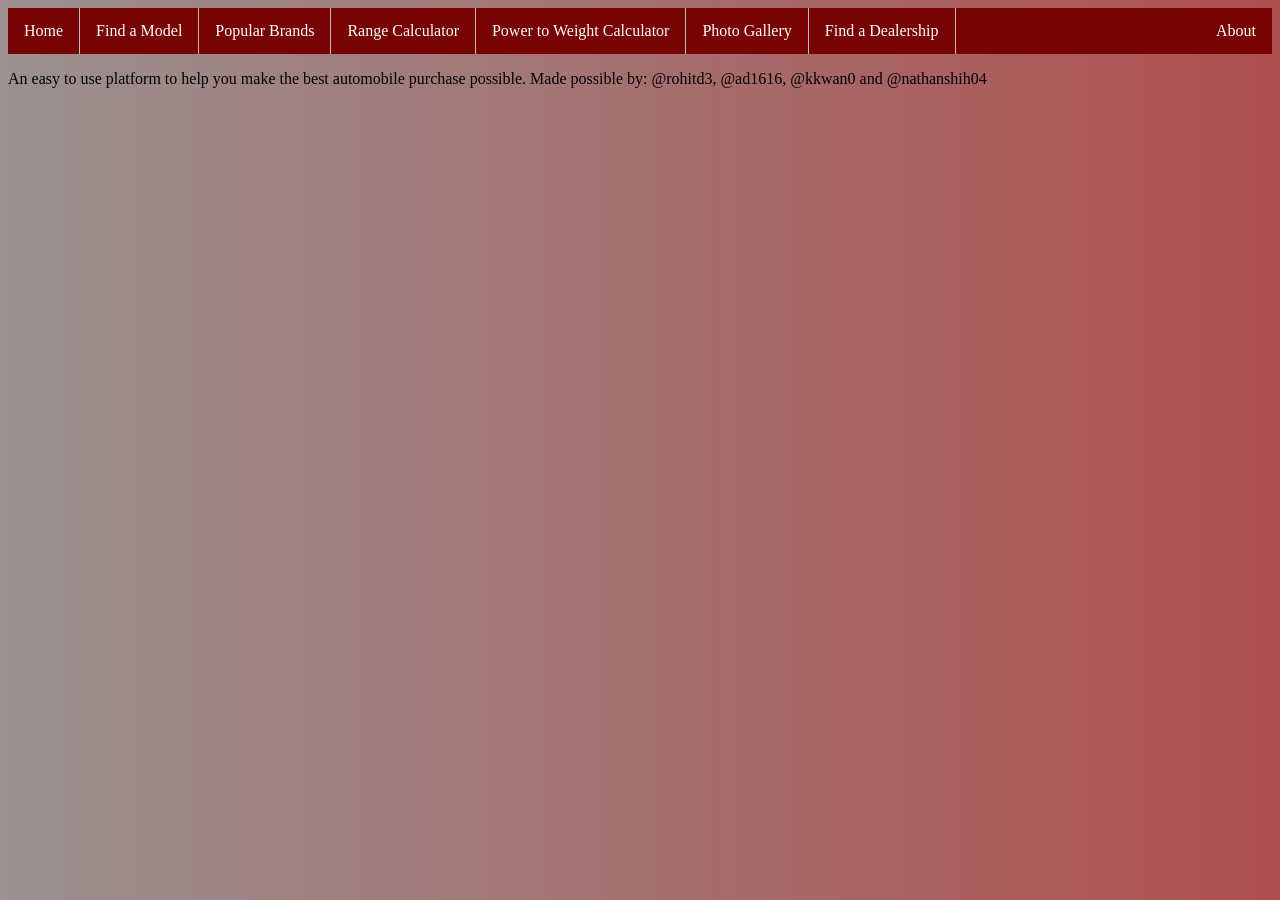
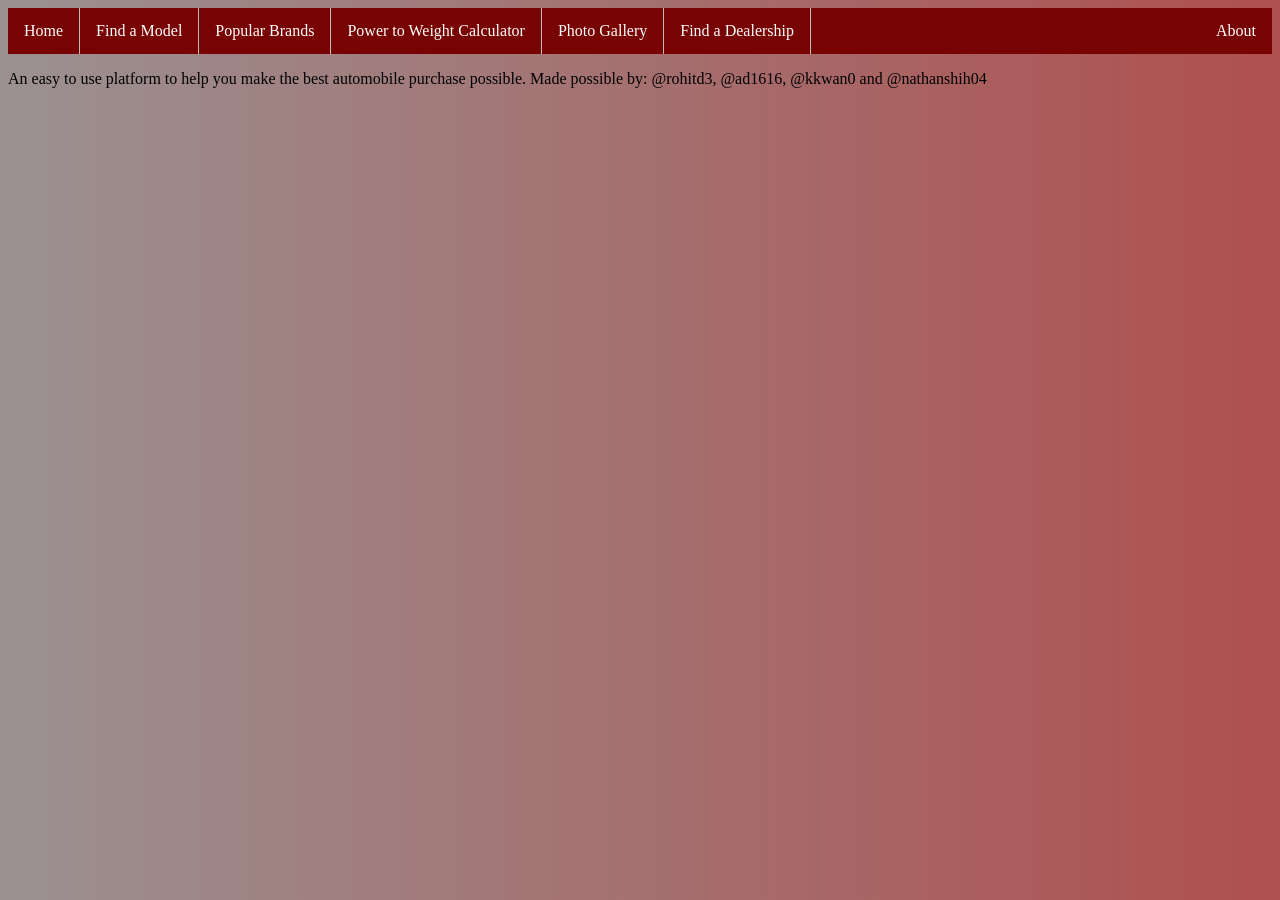
Before and after one commit to rohitd3/vroom, a Jekyll site: the page built from _pages/about.md, in a window 1280 px wide. Built offline with Jekyll 4.4.1, drawn with Linux system fonts in a browser that asks for light colours.

Commit message:
Update nav.html

```diff
--- a/_layouts/nav.html
+++ b/_layouts/nav.html
@@ -47,7 +47,6 @@ li a:hover:not(.active) {
   <li><a href="https://rohitd3.github.io/vroom/">Home</a></li>
   <li><a href="https://rohitd3.github.io/vroom/FindModelFromBrand/">Find a Model</a></li>
   <li><a href="https://rohitd3.github.io/vroom/LikeDislikeBrands/">Popular Brands</a></li>
-  <li><a href="https://rohitd3.github.io/vroom/rangeCalc/">Range Calculator</a></li>
   <li><a href="https://rohitd3.github.io/vroom/powerToWeightCalc/">Power to Weight Calculator</a></li>
   <li><a href="https://rohitd3.github.io/vroom/Gallery/">Photo Gallery</a></li>
   <li><a href="https://rohitd3.github.io/vroom/carDealerships/">Find a Dealership</a></li>
```
